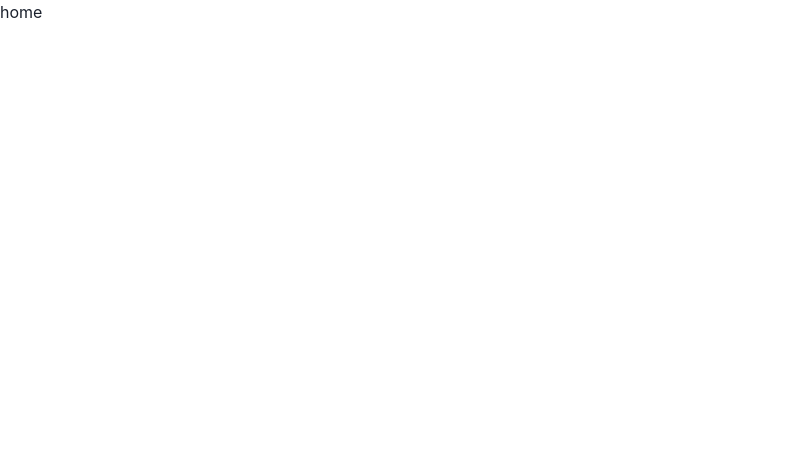
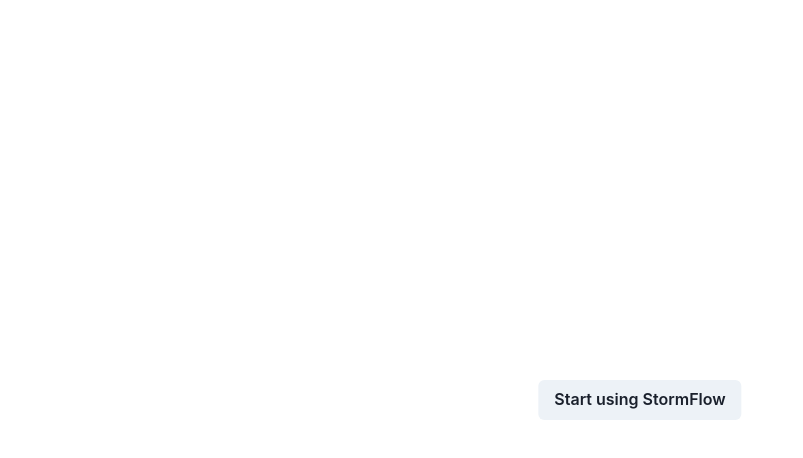
Before and after one commit to reactboy/stormflow, a Next.js app: page / in a window 1280 px wide. Shown: the top 458 px of the page, without its empty margins (0-803 px from the left). Built offline with nearby package versions, Linux system fonts and the light colour scheme.

Commit message:
add: add base page and layout

```diff
--- /dev/null
+++ b/src/components/common/Layout/index.tsx
@@ -0,0 +1,29 @@
+import React from 'react';
+import { Flex, Box } from '@chakra-ui/react';
+
+type Props = {
+  Header?: React.FC<any>;
+  Footer?: React.FC<any>;
+};
+
+export const Layout: React.FC<Props> = (props) => {
+  const { children, Header = null, Footer = null } = props;
+  return (
+    <Flex minH="100vh" w="100%" maxW="1440px" direction="column">
+      {Header && <Header />}
+      <Box flex="1" position="relative">
+        {children}
+      </Box>
+      {Footer && <Footer />}
+    </Flex>
+  );
+};
+
+export const Center = (props) => {
+  const { children, ...restProps } = props;
+  return (
+    <Box {...restProps} position="absolute" top="50%" left="50%" transform="translate(-50%, -50%)">
+      {children}
+    </Box>
+  );
+};
--- /dev/null
+++ b/src/components/common/index.ts
@@ -0,0 +1 @@
+export * from './Layout';
--- /dev/null
+++ b/src/components/shells/Signin/index.tsx
@@ -0,0 +1,15 @@
+import { Button } from '@chakra-ui/react';
+import { useRouter } from 'next/router';
+
+export const SigninShell = () => {
+  const router = useRouter();
+  const onClickSignin = () => {
+    alert('sign in');
+    router.push('/dashboard');
+  };
+  return (
+    <>
+      <Button onClick={onClickSignin}>Signin with twitter</Button>
+    </>
+  );
+};
--- /dev/null
+++ b/src/components/shells/Top/index.tsx
@@ -0,0 +1,15 @@
+import { Button, Box } from '@chakra-ui/react';
+import { useRouter } from 'next/router';
+import { Center } from '@components/common';
+
+export const TopShell = () => {
+  const router = useRouter();
+  const onClickCTA = () => {
+    router.push('/signin');
+  };
+  return (
+    <Center>
+      <Button onClick={onClickCTA}>Start using StormFlow</Button>
+    </Center>
+  );
+};
--- /dev/null
+++ b/src/components/shells/index.ts
@@ -0,0 +1,2 @@
+export * from './Top';
+export * from './Signin';
--- a/src/pages/_app.tsx
+++ b/src/pages/_app.tsx
@@ -1,12 +1,15 @@
 import { ChakraProvider } from '@chakra-ui/react';
 import { Provider } from 'react-redux';
+import { Layout } from '@components/common';
 import store from '@redux/store';
 
 const App = ({ Component, pageProps }) => {
   return (
     <ChakraProvider resetCSS>
       <Provider store={store}>
-        <Component {...pageProps} />
+        <Layout>
+          <Component {...pageProps} />
+        </Layout>
       </Provider>
     </ChakraProvider>
   );
--- a/src/pages/index.tsx
+++ b/src/pages/index.tsx
@@ -1,5 +1,11 @@
-const Home = () => {
-  return <>home</>;
+import { TopShell } from '@components/shells';
+
+const Top = () => {
+  return (
+    <>
+      <TopShell />
+    </>
+  );
 };
 
-export default Home;
+export default Top;
```
Also changed, not shown: src/pages/signin/index.tsx (added, +7 -0 lines), 1 other file (tests, documents, lock files or other folders).
